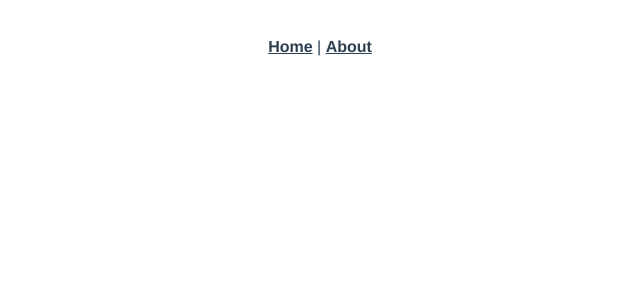
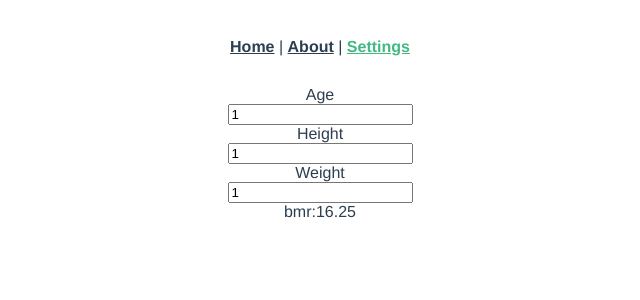
Before and after one commit to h2xd/driller, a Vue app: page /settings in a window 1280 px wide. Before the commit this address had no page. Shown: the top 300 px of the page, without its empty margins (320-960 px from the left). Built offline with nearby package versions, Linux system fonts and the light colour scheme.

Commit message:
feat(bmr): add calculation for bmr (#2)
added male algorithm

```diff
--- a/src/App.vue
+++ b/src/App.vue
@@ -1,7 +1,8 @@
 <template>
   <div id="nav">
     <router-link to="/">Home</router-link> |
-    <router-link to="/about">About</router-link>
+    <router-link to="/about">About</router-link> |
+    <router-link to="/settings">Settings</router-link>
   </div>
   <router-view />
 </template>
--- /dev/null
+++ b/src/components/Input.vue
@@ -0,0 +1,32 @@
+<template>
+  <div>
+    <label :for="name">{{ label }}</label>
+    <input
+      type="number"
+      min="1"
+      v-bind="$attrs"
+      v-model="$attrs.modelValue"
+      :name="name"
+    />
+  </div>
+</template>
+
+<script lang="ts">
+import { defineComponent } from "vue";
+
+export default defineComponent({
+  inheritAttrs: false,
+  props: {
+    name: String,
+    label: String,
+    value: Object
+  }
+});
+</script>
+
+<style lang="scss" scoped>
+label {
+  display: block;
+  text-align: middle;
+}
+</style>
--- a/src/router/index.ts
+++ b/src/router/index.ts
@@ -15,6 +15,12 @@ const routes: Array<RouteRecordRaw> = [
     // which is lazy-loaded when the route is visited.
     component: () =>
       import(/* webpackChunkName: "about" */ "../views/About.vue")
+  },
+  {
+    path: "/settings",
+    name: "Settings",
+    component: () =>
+      import(/* webpackChunkName: "settings" */ "../views/Settings.vue")
   }
 ];
 
--- /dev/null
+++ b/src/views/Settings.vue
@@ -0,0 +1,33 @@
+<template>
+  <Input label="Age" name="age" v-model="age" />
+  <Input label="Height" name="height" v-model="height" />
+  <Input label="Weight" name="weight" v-model="weight" />
+  bmr:{{ bmr }}
+</template>
+
+<script lang="ts">
+import { defineComponent, ref, computed } from "vue";
+import Input from "@/components/Input.vue";
+
+export default defineComponent({
+  components: {
+    Input
+  },
+  setup() {
+    const age = ref(1);
+    const height = ref(1);
+    const weight = ref(1);
+
+    const bmr = computed(
+      () => 10 * weight.value + 6.25 * height.value - 5 * age.value + 5
+    );
+
+    return {
+      age,
+      height,
+      weight,
+      bmr
+    };
+  }
+});
+</script>
```
